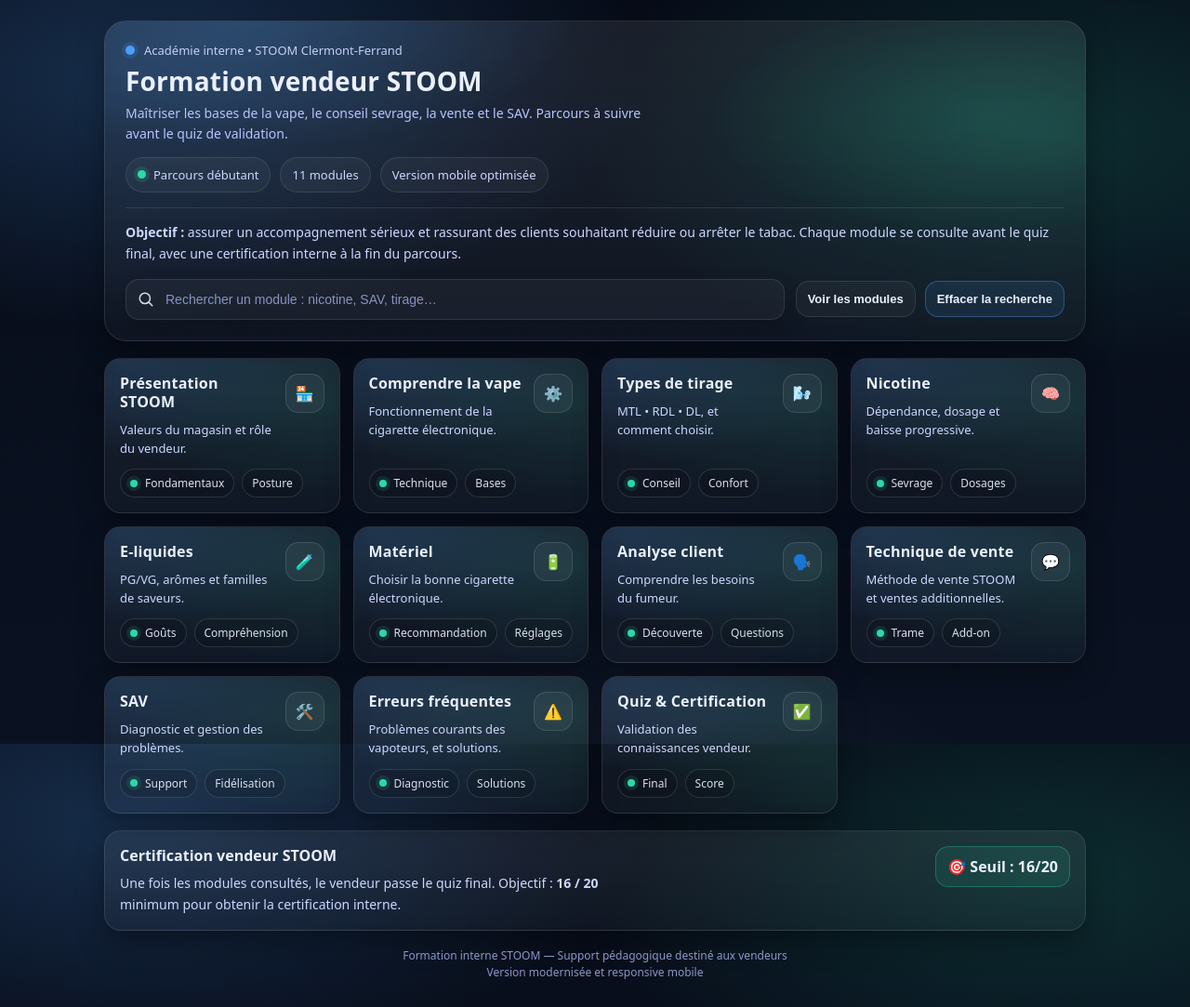
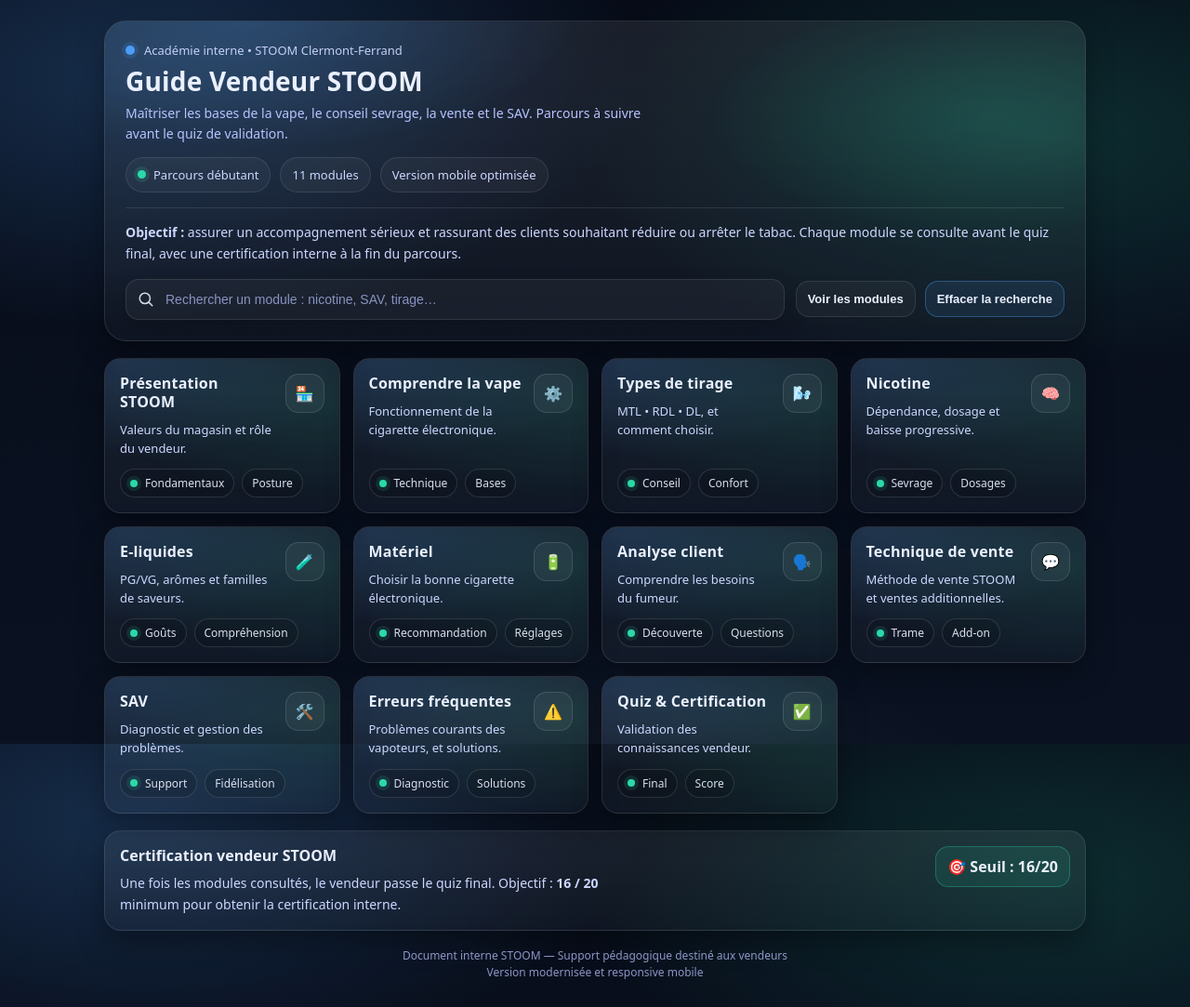
Before and after one commit to STOOM63/STOOM-ACADEMIE, a plain HTML site: page index.html in a window 1280 px wide. Shown: the whole page at 93% size. Drawn offline with Linux system fonts and the light colour scheme.

Commit message:
Update index.html

```diff
--- a/index.html
+++ b/index.html
@@ -3,7 +3,7 @@
 <head>
   <meta charset="UTF-8" />
   <meta name="viewport" content="width=device-width, initial-scale=1" />
-  <title>Académie STOOM | Formation vendeur</title>
+  <title>Académie STOOM | Guide de découverte et de présentation </title>
 
   <style>
     :root{
@@ -410,7 +410,7 @@
             Académie interne • STOOM Clermont-Ferrand
           </div>
 
-          <h1>Formation vendeur STOOM</h1>
+          <h1>Guide Vendeur STOOM</h1>
 
           <p class="subtitle">
             Maîtriser les bases de la vape, le conseil sevrage, la vente et le SAV.
@@ -630,7 +630,7 @@
     </section>
 
     <footer>
-      Formation interne STOOM — Support pédagogique destiné aux vendeurs<br/>
+      Document interne STOOM — Support pédagogique destiné aux vendeurs<br/>
       Version modernisée et responsive mobile
     </footer>
 
```
